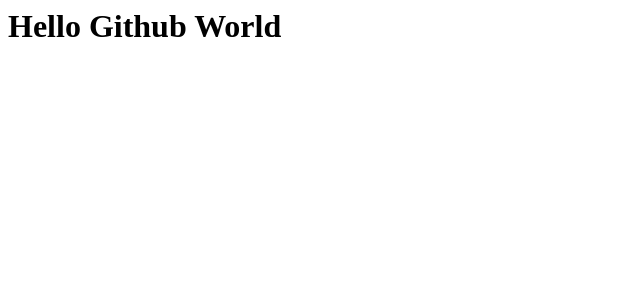
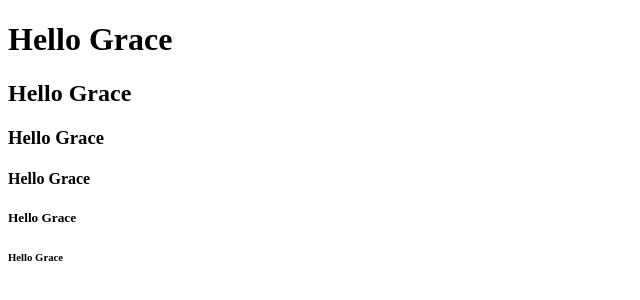
Before and after one commit to Grace9937/first, a plain HTML site: page index.html in a window 1280 px wide. Shown: the whole page, without its empty margins (0-640 px from the left). Drawn offline with Linux system fonts and the light colour scheme.

Commit message:
(수정) index.html

```diff
--- a/index.html
+++ b/index.html
@@ -1 +1,16 @@
-<h1>Hello Github World</h1>
+<!DOCTYPE html>
+<html lang="en">
+<head>
+    <meta charset="UTF-8">
+    <meta name="viewport" content="width=device-width, initial-scale=1.0">
+    <title>Document</title>
+</head>
+<body>
+    <h1>Hello Grace</h1>
+    <h2>Hello Grace</h2>
+    <h3>Hello Grace</h3>
+    <h4>Hello Grace</h4>
+    <h5>Hello Grace</h5>
+    <h6>Hello Grace</h6>
+</body>
+</html>
```
